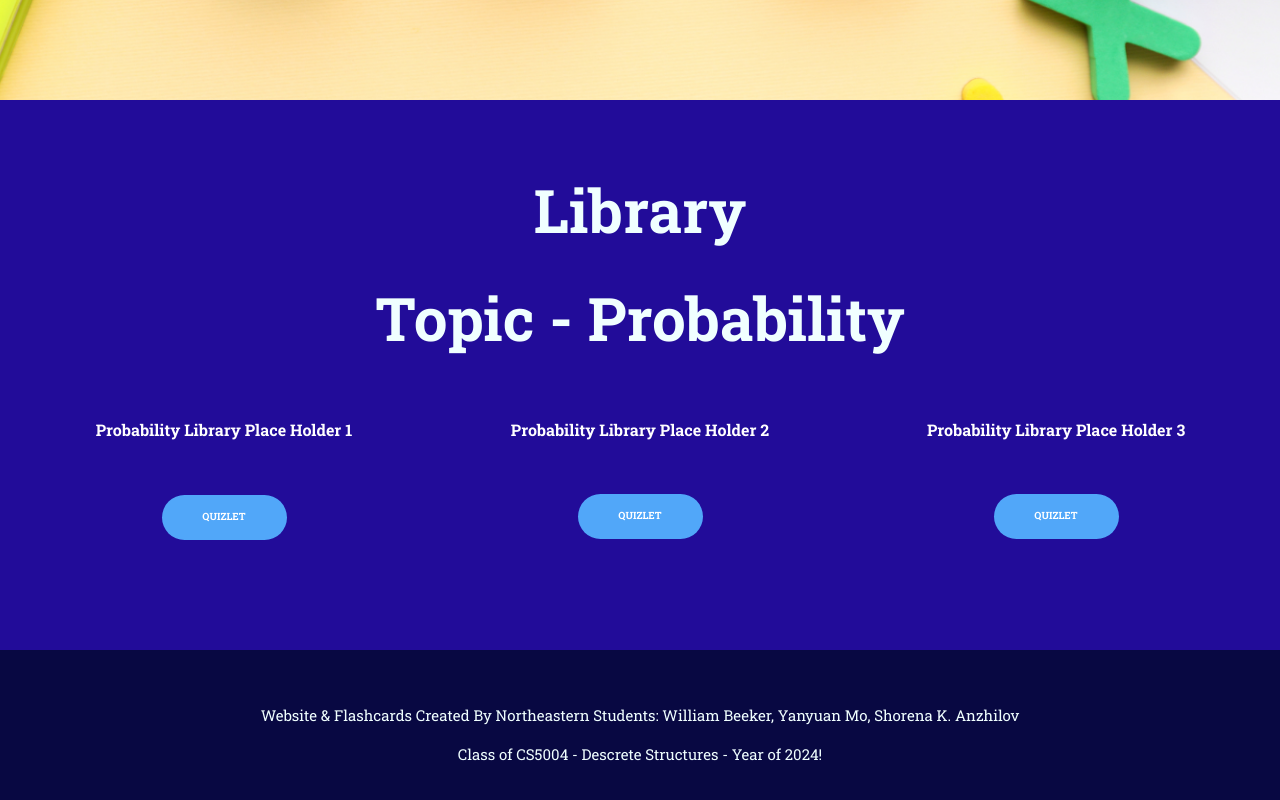
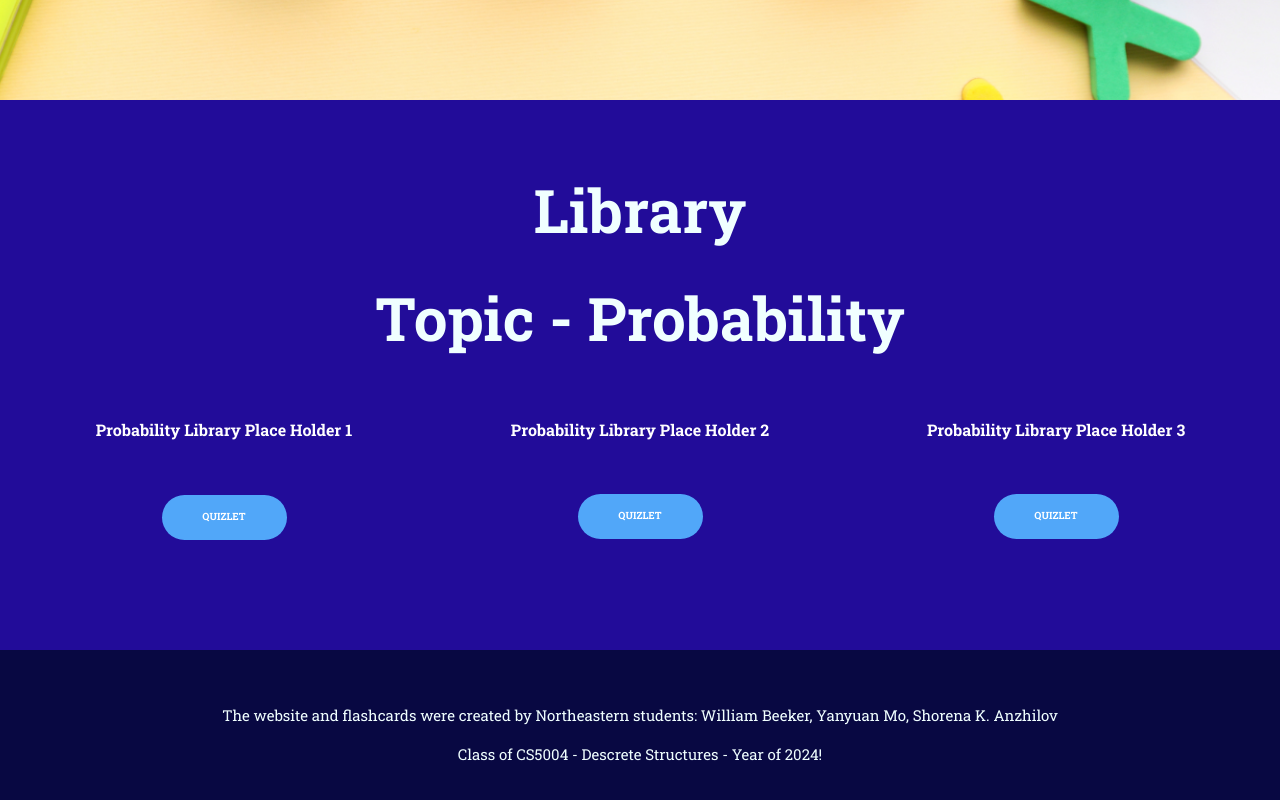
Before and after one commit to ShorenaK/FlashCardsProbability, a plain HTML site: page index.html in a window 1280 px wide. Shown: the part 1335-2135 px from the top of the page. Drawn offline with nearby package versions, Linux system fonts and the light colour scheme; a web font is replaced by a local one.

Commit message:
added files

```diff
--- a/index.html
+++ b/index.html
@@ -131,7 +131,7 @@
       <!-- Footer -->
 
     <footer class="footer" style="background-color: rgb(8, 8, 66);">
-  <p> Website & Flashcards Created By Northeastern Students: William Beeker, Yanyuan Mo, Shorena K. Anzhilov <a target=”_blank” class="footer__link"> </a> </p>
+  <p> The website and flashcards were created by Northeastern students: William Beeker, Yanyuan Mo, Shorena K. Anzhilov <a target=”_blank” class="footer__link"> </a> </p>
         <p> Class of CS5004 - Descrete Structures - Year of 2024! </p>
 
     </footer>
```
